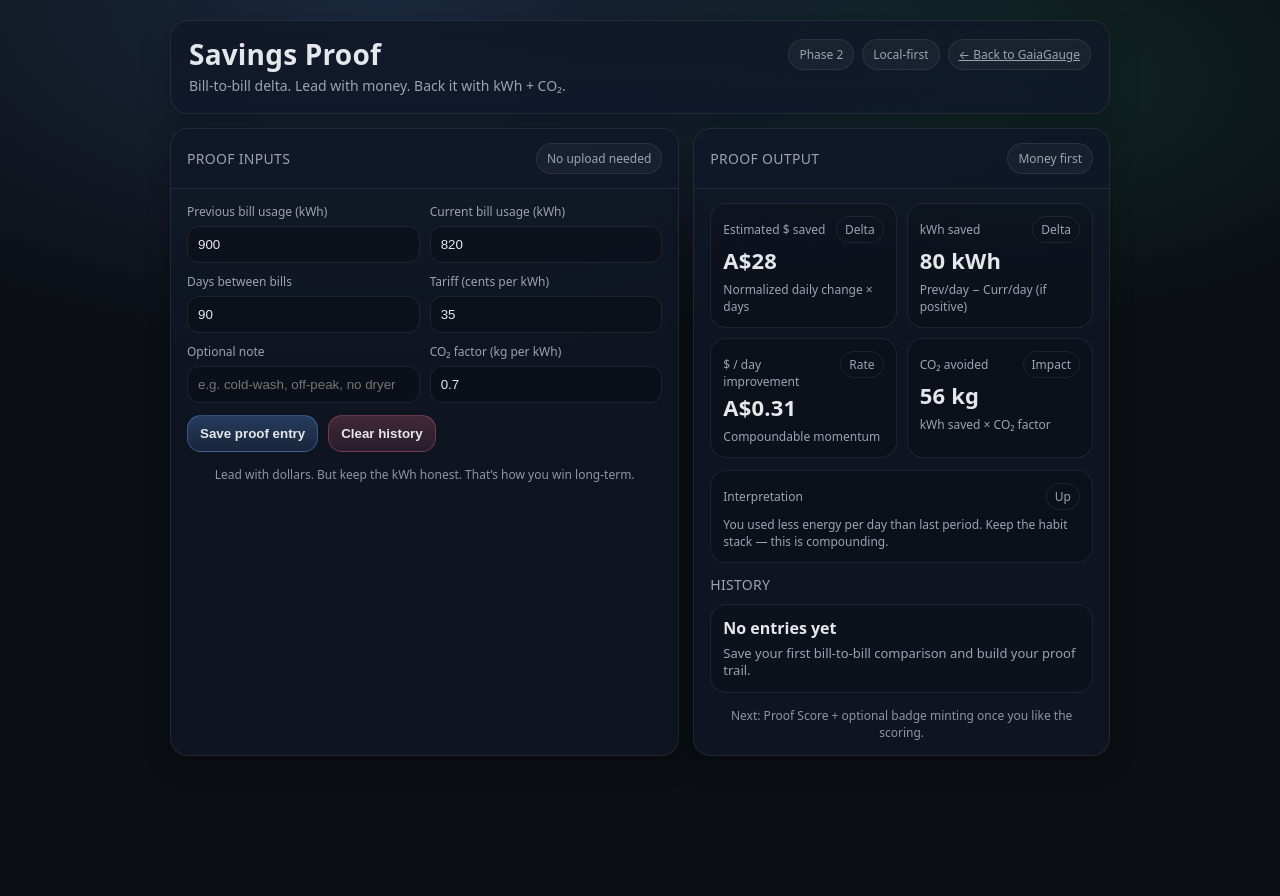
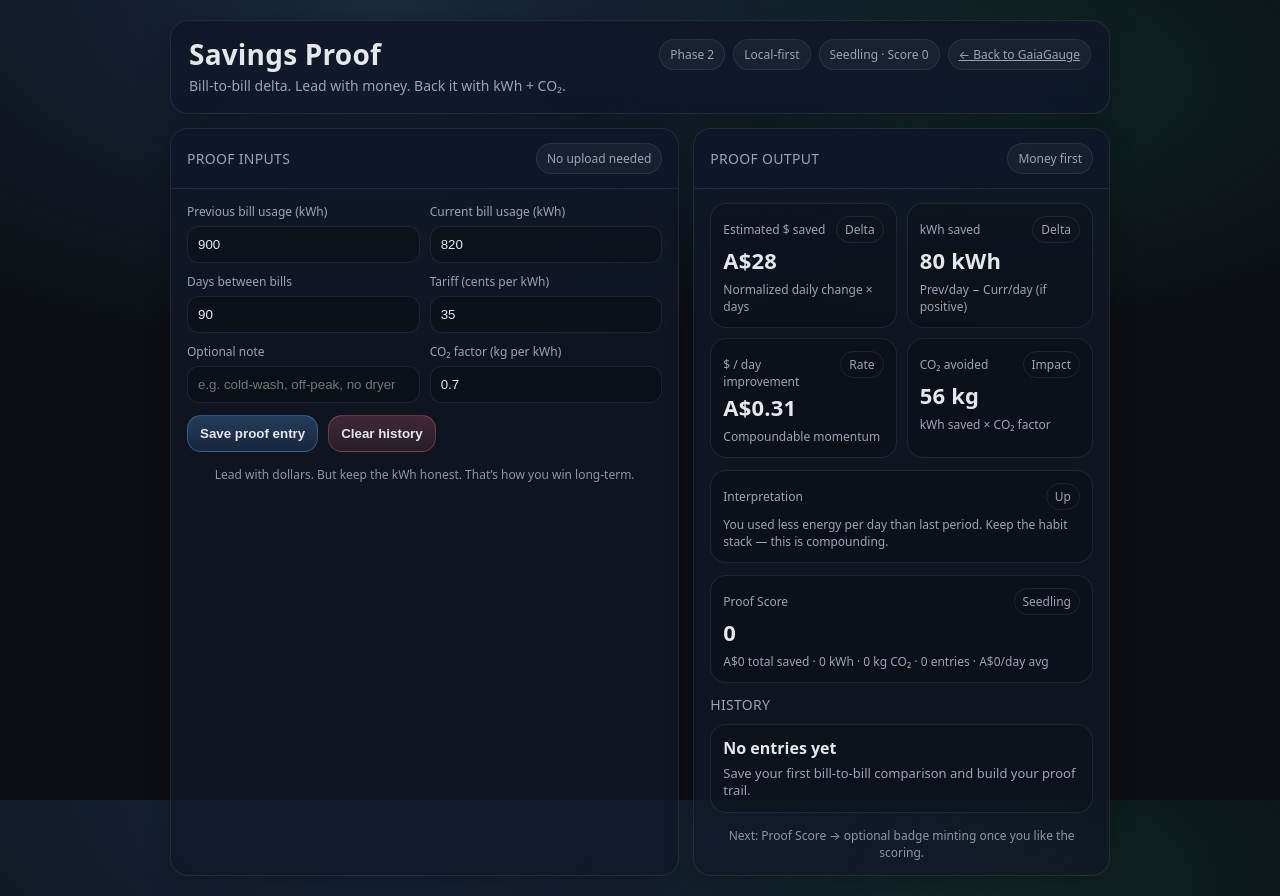
Before and after one commit to vamuq999/gaia.gauge, a Next.js app: page /proof in a window 1280 px wide. Before the commit the page ends 800 px from the top, so only its background shows below. Built offline with nearby package versions, Linux system fonts and the light colour scheme.

Commit message:
Update page.tsx

```diff
--- a/app/proof/page.tsx
+++ b/app/proof/page.tsx
@@ -1,19 +1,21 @@
 "use client";
 
-import { computeScore } from "../../lib/gaiaCalc";
 import Link from "next/link";
 import { useEffect, useMemo, useState } from "react";
 import {
   currencySymbol,
   type Profile,
   type ProofEntry,
+  type ProofScore,
   defaultProfile,
   defaultProofDraft,
   computeProof,
+  computeScore,
 } from "../../lib/gaiaCalc";
 
 const PROFILE_KEY = "gaiagauge:v1:profile";
 const PROOF_KEY = "gaiagauge:v1:proof";
+const DRAFT_KEY = "gaiagauge:v1:proof:draft";
 
 function safeNumber(v: string, fallback: number) {
   const n = Number(v);
@@ -26,15 +28,16 @@ export default function ProofPage() {
   const [history, setHistory] = useState<ProofEntry[]>([]);
   const [loaded, setLoaded] = useState(false);
 
+  // Initial load: profile, draft, history + auto-tariff from profile
   useEffect(() => {
-    // Load profile (non-null safe)
+    // Load profile
     try {
       const p = localStorage.getItem(PROFILE_KEY);
       if (p) {
         const parsed = JSON.parse(p) as Profile;
         setProfile(parsed);
 
-        // ✅ Upgrade: auto-set draft tariff from profile
+        // Auto-set tariff from profile on first load (nice UX)
         setDraft((d) => ({
           ...d,
           tariffCentsPerKwh: parsed.tariffCentsPerKwh ?? d.tariffCentsPerKwh,
@@ -42,15 +45,30 @@ export default function ProofPage() {
       }
     } catch {}
 
+    // Load draft
+    try {
+      const d = localStorage.getItem(DRAFT_KEY);
+      if (d) setDraft(JSON.parse(d) as ProofEntry);
+    } catch {}
+
     // Load history
     try {
       const h = localStorage.getItem(PROOF_KEY);
-      if (h) setHistory(JSON.parse(h));
+      if (h) setHistory(JSON.parse(h) as ProofEntry[]);
     } catch {}
 
     setLoaded(true);
   }, []);
 
+  // Autosave draft
+  useEffect(() => {
+    if (!loaded) return;
+    try {
+      localStorage.setItem(DRAFT_KEY, JSON.stringify(draft));
+    } catch {}
+  }, [draft, loaded]);
+
+  // Autosave history
   useEffect(() => {
     if (!loaded) return;
     try {
@@ -59,7 +77,9 @@ export default function ProofPage() {
   }, [history, loaded]);
 
   const sym = currencySymbol(profile.currency);
+
   const result = useMemo(() => computeProof(profile, draft), [profile, draft]);
+  const score: ProofScore = useMemo(() => computeScore(profile, history), [profile, history]);
 
   function saveEntry() {
     const entry: ProofEntry = {
@@ -67,13 +87,17 @@ export default function ProofPage() {
       id: crypto.randomUUID?.() ?? String(Date.now()),
       createdAt: new Date().toISOString(),
     };
+
     setHistory([entry, ...history].slice(0, 50));
 
-    // reset draft but keep tariff sticky
+    // Reset draft but keep tariff sticky
     setDraft((d) => ({
       ...defaultProofDraft(),
       tariffCentsPerKwh: d.tariffCentsPerKwh,
     }));
+
+    // Optional: if you want to clear the note too (default does it anyway)
+    // setDraft((d) => ({ ...d, note: "" }));
   }
 
   function removeEntry(id: string) {
@@ -94,9 +118,13 @@ export default function ProofPage() {
           <h1 className="h1">Savings Proof</h1>
           <p className="sub">Bill-to-bill delta. Lead with money. Back it with kWh + CO₂.</p>
         </div>
+
         <div className="badgeRow">
           <span className="badge">Phase 2</span>
           <span className="badge">Local-first</span>
+          <span className="badge">
+            {score.badge} · Score {score.score}
+          </span>
           <Link className="badge" href="/">
             ← Back to GaiaGauge
           </Link>
@@ -110,6 +138,7 @@ export default function ProofPage() {
             <p className="cardTitle">Proof Inputs</p>
             <span className="badge">No upload needed</span>
           </div>
+
           <div className="cardBody">
             <div className="row">
               <div className="field">
@@ -146,9 +175,7 @@ export default function ProofPage() {
                   className="input"
                   inputMode="decimal"
                   value={String(draft.days)}
-                  onChange={(e) =>
-                    setDraft({ ...draft, days: safeNumber(e.target.value, draft.days) })
-                  }
+                  onChange={(e) => setDraft({ ...draft, days: safeNumber(e.target.value, draft.days) })}
                 />
               </div>
 
@@ -208,6 +235,7 @@ export default function ProofPage() {
             <p className="cardTitle">Proof Output</p>
             <span className="badge">Money first</span>
           </div>
+
           <div className="cardBody">
             <div className="kpis">
               <div className="kpi">
@@ -265,7 +293,28 @@ export default function ProofPage() {
 
             <div style={{ height: 12 }} />
 
-            <p className="cardTitle" style={{ margin: 0 }}>History</p>
+            <div className="kpi">
+              <div className="kpiTop">
+                <div className="kpiLabel">Proof Score</div>
+                <div className="pill">{score.badge}</div>
+              </div>
+
+              <div className="kpiValue">{score.score}</div>
+
+              <div className="kpiHint">
+                {sym}{Math.round(score.totalSaved)} total saved ·{" "}
+                {Math.round(score.totalKwh)} kWh ·{" "}
+                {Math.round(score.totalCo2)} kg CO₂ ·{" "}
+                {score.streak} entries ·{" "}
+                {sym}{Math.round(score.avgPerDay * 100) / 100}/day avg
+              </div>
+            </div>
+
+            <div style={{ height: 12 }} />
+
+            <p className="cardTitle" style={{ margin: 0 }}>
+              History
+            </p>
             <div className="list">
               {history.length === 0 && (
                 <div className="item">
@@ -284,6 +333,7 @@ export default function ProofPage() {
                       </p>
                       <span className="pill">{r.label}</span>
                     </div>
+
                     <p className="itemDesc">
                       {Math.round(r.kwhSaved)} kWh · {Math.round(r.co2AvoidedKg)} kg CO₂ ·{" "}
                       {sym}{Math.round(r.moneyPerDay * 100) / 100}/day ·{" "}
@@ -301,7 +351,9 @@ export default function ProofPage() {
               })}
             </div>
 
-            <div className="footer">Next: Proof Score + optional badge minting once you like the scoring.</div>
+            <div className="footer">
+              Next: Proof Score → optional badge minting once you like the scoring.
+            </div>
           </div>
         </div>
       </section>
```
